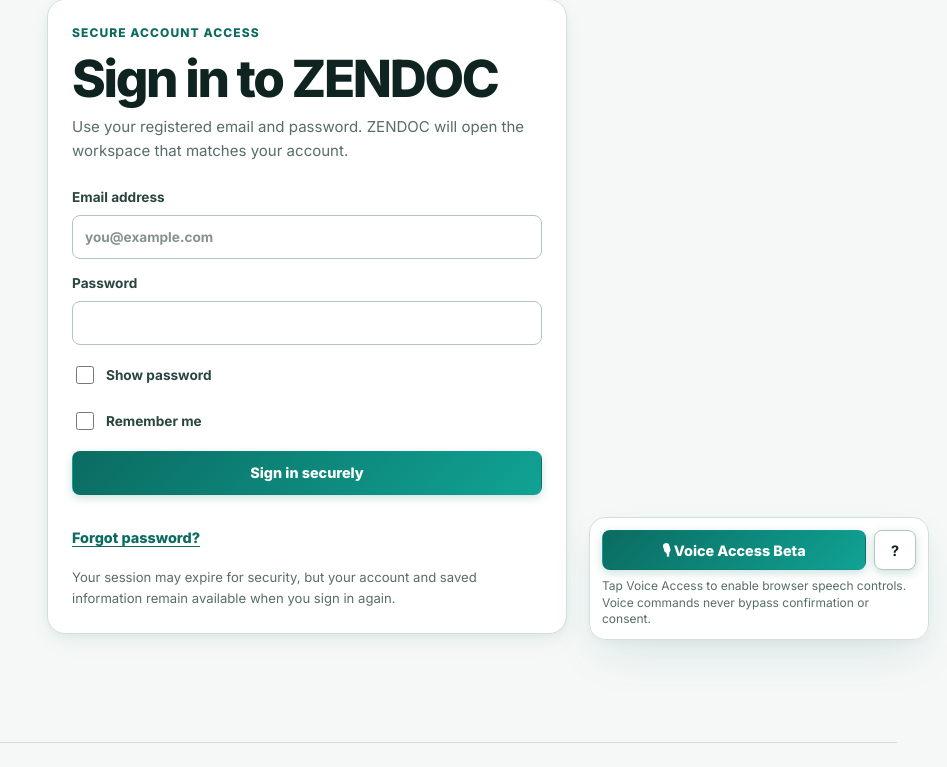
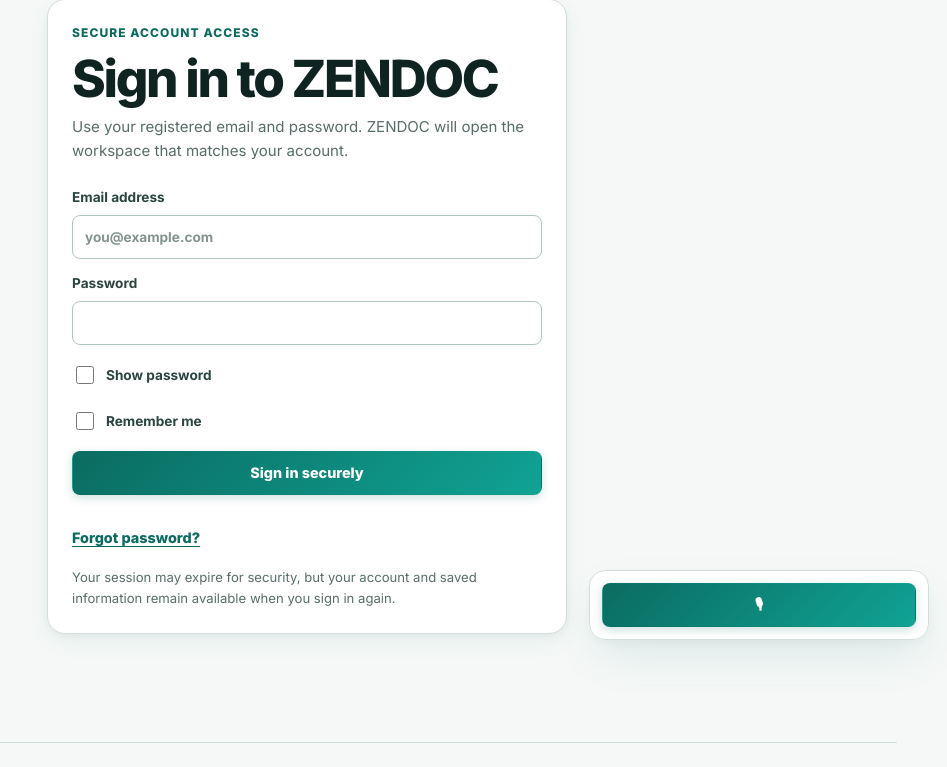
Before and after one commit to kapildebbiswas97-creator/zendoc, a Flask app: page /login/admin in a window 1280 px wide. Shown: the part 142-909 px from the top of the page, without its empty margins (333-1280 px from the left). Run offline with Flask 3, Linux system fonts and the light colour scheme.

Commit message:
M12: compact Voice Access control and add login voice routes

```diff
--- a/templates/base.html
+++ b/templates/base.html
@@ -193,18 +193,24 @@
        data-pharmacy="{{ url_for('ecosystem.pharmacy_page') }}"
        data-telehealth="{{ url_for('milestone7.telehealth_page') }}"
        data-home-health="{{ url_for('ecosystem.home_health_page') }}"
-       data-transport="{{ url_for('ecosystem.ambulance_page') }}"></div>
+       data-transport="{{ url_for('ecosystem.ambulance_page') }}"
+       data-login-patient="{{ url_for('main.login', role='patient') }}"
+       data-login-doctor="{{ url_for('main.login', role='doctor') }}"
+       data-login-hospital="{{ url_for('main.login', role='hospital') }}"
+       data-login-pharmacy="{{ url_for('main.login', role='pharmacy') }}"
+       data-login-admin="{{ url_for('main.login', role='admin') }}"
+       data-register-patient="{{ url_for('main.register', role='patient') }}"></div>
 
-  <section class="voice-access-panel" id="voice-access-panel" aria-label="ZENDOC Voice Access Beta" data-help-open="false" data-listening="false">
-    <div class="voice-access-row">
-      <button type="button" id="voice-access-toggle" class="voice-access-toggle" aria-pressed="false">🎙 Voice Access Beta</button>
-      <button type="button" id="voice-access-help-toggle" class="secondary-action" aria-label="Voice Access help">?</button>
-    </div>
-    <div class="voice-access-listening" aria-hidden="true"><span class="voice-dot"></span>Listening</div>
-    <p class="voice-access-status" id="voice-access-status" aria-live="polite">Tap Voice Access to enable browser speech controls. Voice commands never bypass confirmation or consent.</p>
-    <p class="voice-access-help" id="voice-access-help">
-      Try: “open appointments”, “open Doctor AI”, “open Health Memory”, “open messages”, “read page”, or “dictate” on an AI page.
-      ZENDOC will repeat navigation/send requests and ask you to say “confirm” before proceeding. Browser microphone support is required.
+  <section class="voice-access-panel" id="voice-access-panel" aria-label="ZENDOC Voice Access Beta" data-listening="false" data-active="false">
+    <button type="button" id="voice-access-toggle" class="voice-access-toggle" aria-pressed="false" title="Voice Access Beta">
+      <span class="voice-access-icon" aria-hidden="true">🎙</span>
+      <span class="sr-only" id="voice-access-label">Enable Voice Access Beta</span>
+    </button>
+    <span class="voice-access-listening" aria-hidden="true"><span class="voice-dot"></span></span>
+    <p class="sr-only" id="voice-access-status" aria-live="polite">Voice Access is off.</p>
+    <p class="sr-only" id="voice-access-help">
+      After activation, try “patient login”, “open Doctor AI”, “open appointments”, “open Health Memory”, “read page”, or “dictate”.
+      ZENDOC asks for spoken confirmation before navigation or sending an AI message.
     </p>
   </section>
 
```
